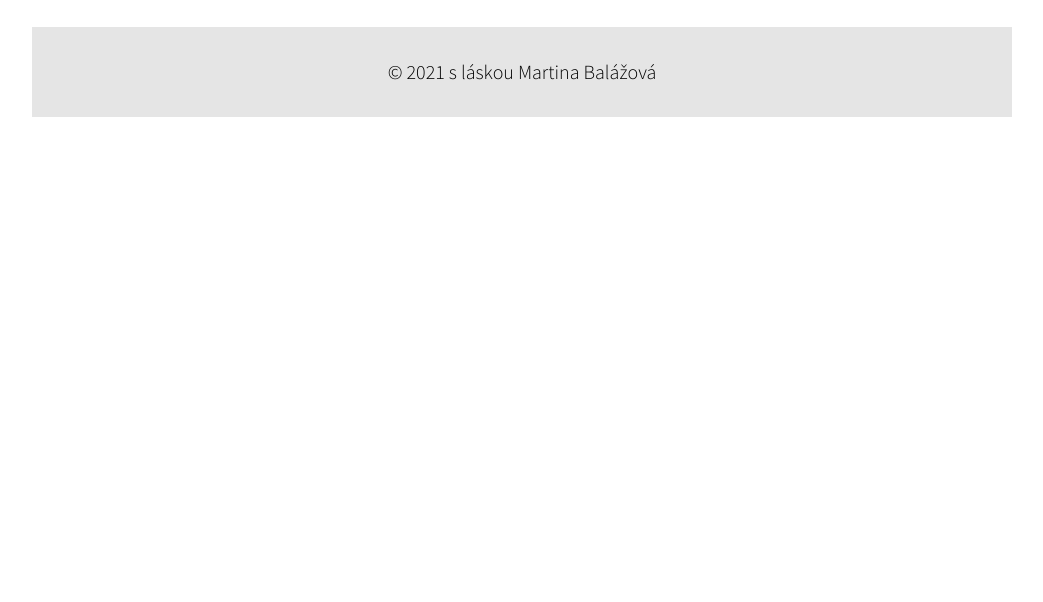
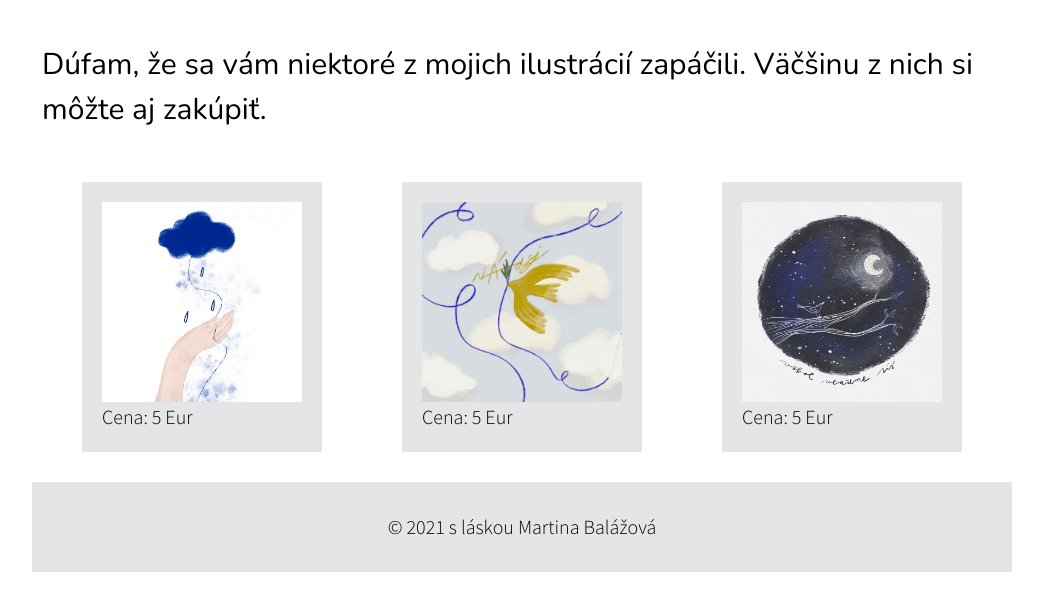
Before and after one commit to MartBal/slodickaweb, an Eleventy site: page obchod.html in a window 1280 px wide. Shown: the part 343-945 px from the top of the page, without its empty margins (118-1161 px from the left). Before the commit the page ends 800 px from the top, so only its background shows below. Built offline with nearby package versions, Linux system fonts and the light colour scheme; Eleventy itself is replaced by a stand-in of ours; files that its build step writes are made by us from their sources.

Commit message:
minor changes

```diff
--- a/obchod.html
+++ b/obchod.html
@@ -2,3 +2,27 @@
 layout: moja-sablona.njk
 title: Môžte si kúpiť
 ---
+
+<h2>Dúfam, že sa vám niektoré z mojich ilustrácií zapáčili. Väčšinu z nich si môžte aj zakúpiť.</h2>
+
+<div class="gallery">
+
+<figure class="photo">
+    <img class="photo__image" src="/images/illustrations/ill2.jpeg" alt="Foto">
+    <figcaption class="photo__caption">Cena: 5 Eur
+    </figcaption>
+</figure>
+
+<figure class="photo">
+    <img class="photo__image" src="/images/illustrations/ill3.jpeg" alt="Foto na predaj">
+    <figcaption class="photo__caption">Cena: 5 Eur
+    </figcaption>
+</figure>
+
+<figure class="photo">
+    <img class="photo__image" src="/images/illustrations/ill5.jpeg" alt="Foto na predaj">
+    <figcaption class="photo__caption">Cena: 5 Eur
+    </figcaption>
+</figure>
+
+</div>
--- a/scss/_basic.scss
+++ b/scss/_basic.scss
@@ -30,7 +30,6 @@ html {
   .main {
     padding: 10px 10px;
     overflow: auto;
-    flex: 1;
   }
 
   h1 {
--- a/scss/style.scss
+++ b/scss/style.scss
@@ -13,6 +13,31 @@
 .image--right {
   max-width: 300px;
   margin: 10px 10px;
+}
+
+.photo {
+  display: inline-block;
+  padding: 20px;
+  background-color: colors.$c-footer;
+}
+
+.photo__image {
+  max-width: 280px;
+  max-height: 250px;
+
+  @media screen and (min-width: 800px) {
+    max-width: 200px;
+    max-height: 200px;
+    display: block;
+  }
+}
+
+.gallery {
+  display: flex;
+}
+
+.gallery  > * {
+  flex: 0 0 calc(100% / 3);
 }
 
 @media screen and (min-width: 800px) {
```
Also changed, not shown: css/style.css, images/icons/instagram.png (added), images/icons/linkedin.png (added), images/icons/pinterest.png (added), 1 other file.
